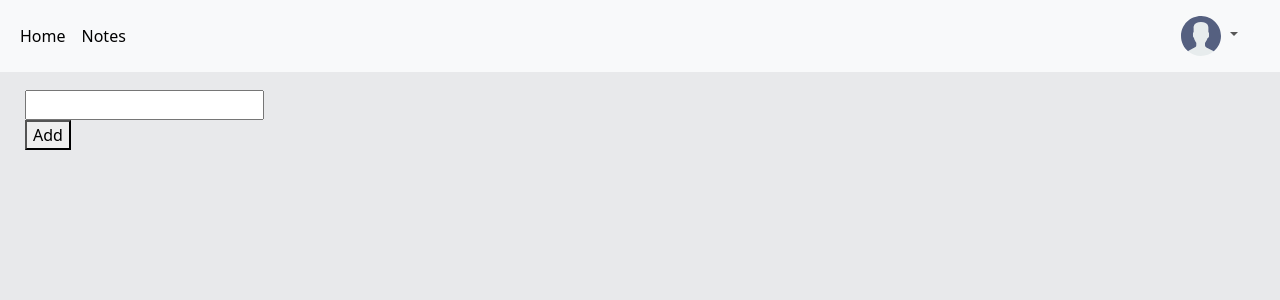
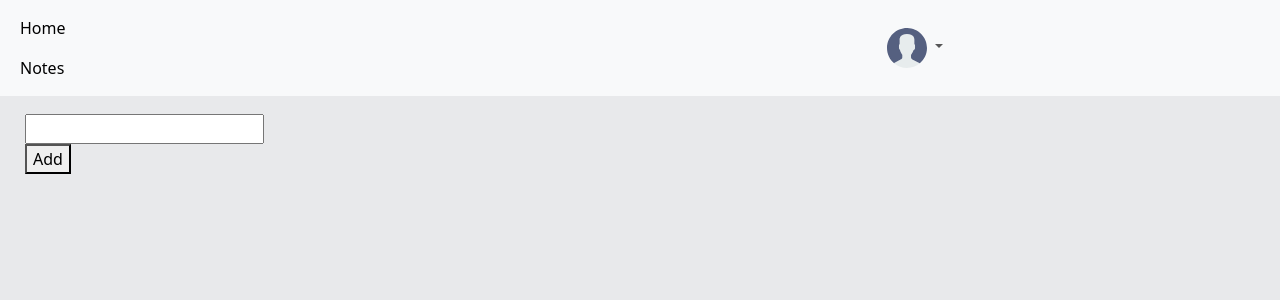
Before and after one commit to ArnanK/GroupNote-Webapp, a Django app: page /add-member/2 in a window 1280 px wide. Shown: the top 300 px of the page. Run offline with Django 4.2, Linux system fonts and the light colour scheme; a user stored in the database is signed in; data comes from the database, SQL or seed files in the repository.

Commit message:
Update navbar.html

```diff
--- a/GroupNote/templates/navbar.html
+++ b/GroupNote/templates/navbar.html
@@ -3,13 +3,6 @@
         width: 40px;
 
     }
-
-    .left-navbar{
-      align-items: center;
-      display: grid;
-      grid-template-columns: 1fr 1fr;
-    }
-
 
 </style>
 
```
